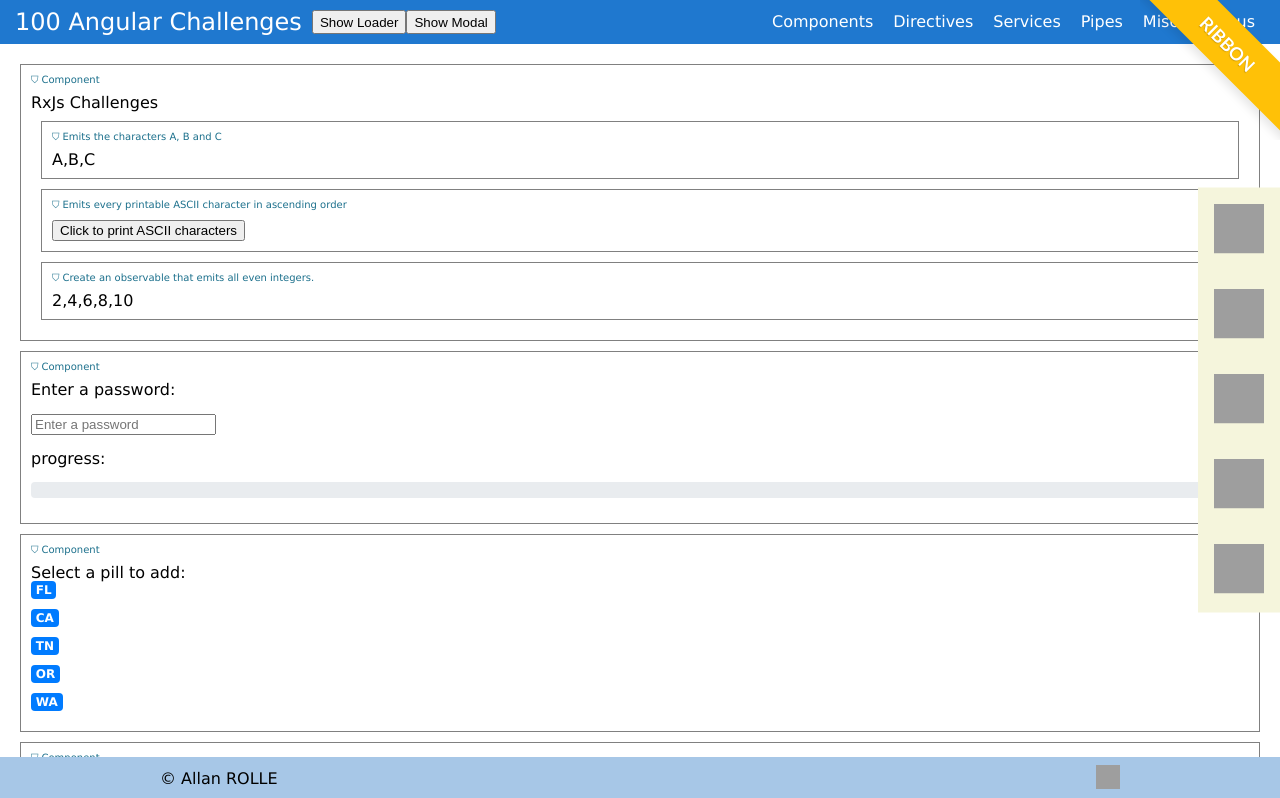
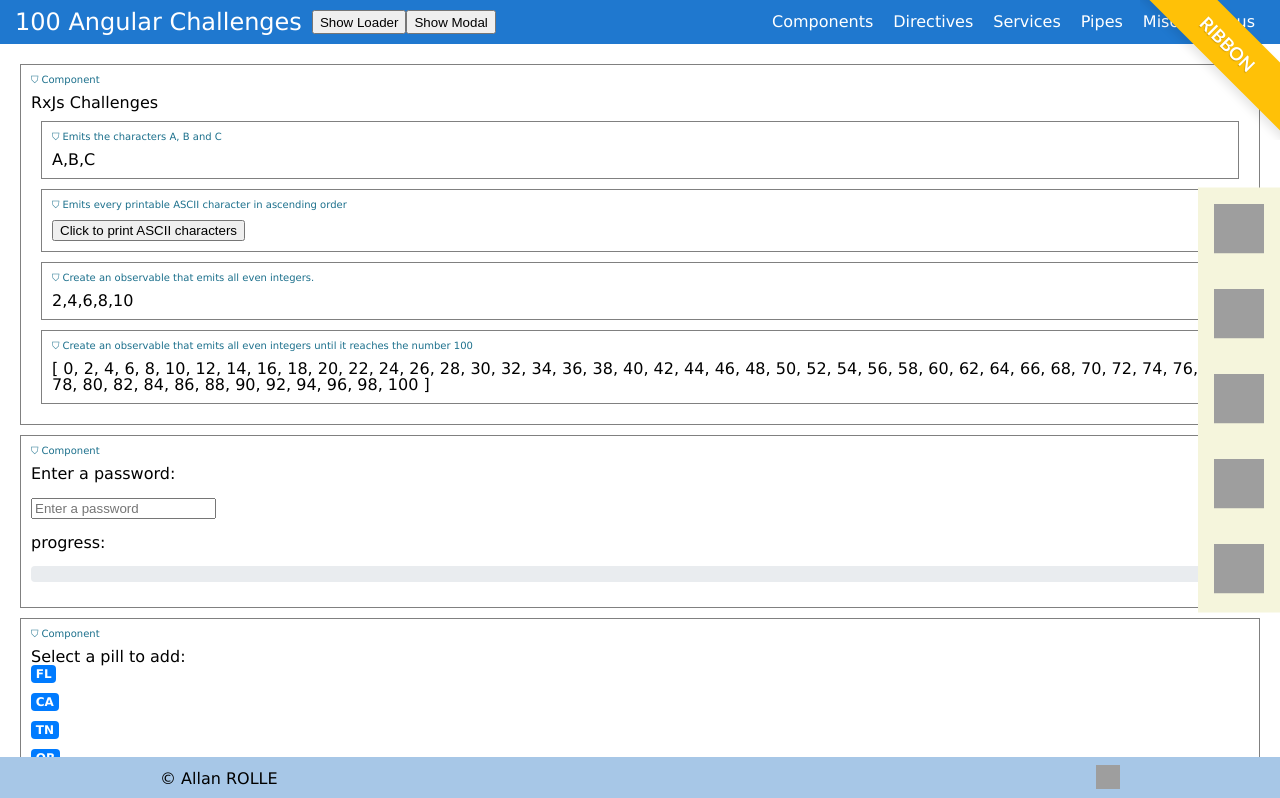
Before and after one commit to Portfolio-Allan-Rolle/100AngularChallenges, an Angular app: page / in a window 1280 px wide. Shown: the top 798 px of the page. Built offline with nearby package versions, Linux system fonts and the light colour scheme; grey boxes are pictures that could not be loaded.

Commit message:
RxJs exercice 4 complete

```diff
--- a/src/app/components/rxjs-challenges/rxjs-challenges.component.html
+++ b/src/app/components/rxjs-challenges/rxjs-challenges.component.html
@@ -19,7 +19,16 @@
       }
     </ul>
   </app-container>
+
   <app-container [title]="'Create an observable that emits all even integers.'">
     {{ evenIntegers$ | async }}
   </app-container>
+
+  <app-container
+    [title]="
+      'Create an observable that emits all even integers until it reaches the number 100'
+    "
+  >
+    <div>{{ evenIntegersUpTo100$ | async | json }}</div>
+  </app-container>
 </section>
--- a/src/app/components/rxjs-challenges/rxjs-challenges.component.ts
+++ b/src/app/components/rxjs-challenges/rxjs-challenges.component.ts
@@ -1,6 +1,16 @@
 import { AsyncPipe, CommonModule } from '@angular/common';
 import { Component, signal } from '@angular/core';
-import { filter, from, interval, map, of, take, tap, toArray } from 'rxjs';
+import {
+  filter,
+  from,
+  interval,
+  map,
+  of,
+  take,
+  takeUntil,
+  tap,
+  toArray,
+} from 'rxjs';
 import { ContainerComponent } from '../container/container.component';
 
 @Component({
@@ -32,4 +42,9 @@ export class RxjsChallengesComponent {
     filter((n) => n % 2 == 0),
     toArray(),
   );
+  evenIntegersUpTo100$ = interval(1).pipe(
+    take(101),
+    filter((n) => n % 2 == 0),
+    toArray(),
+  );
 }
```
Also changed, not shown: 1 other file (tests, documents, lock files or other folders).
